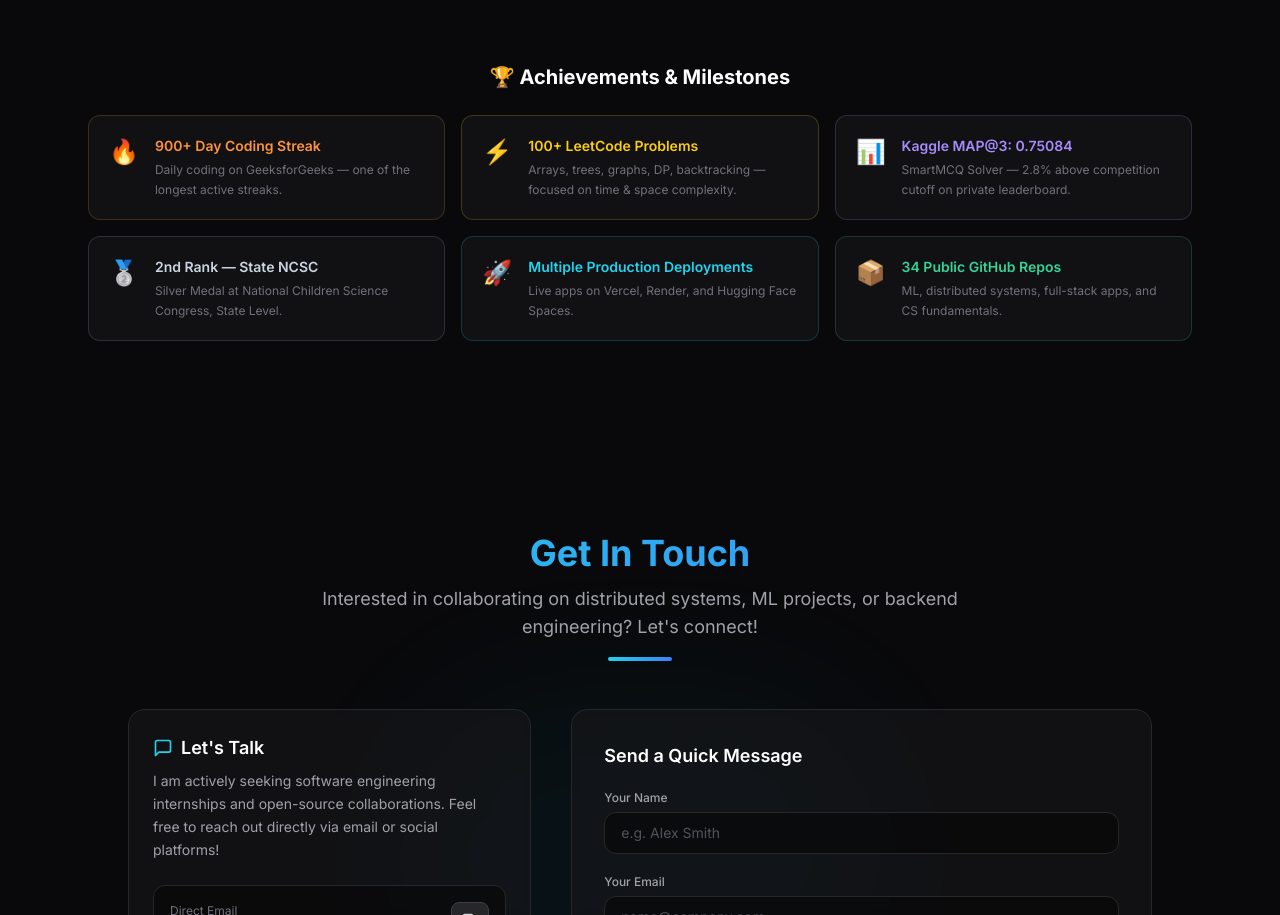
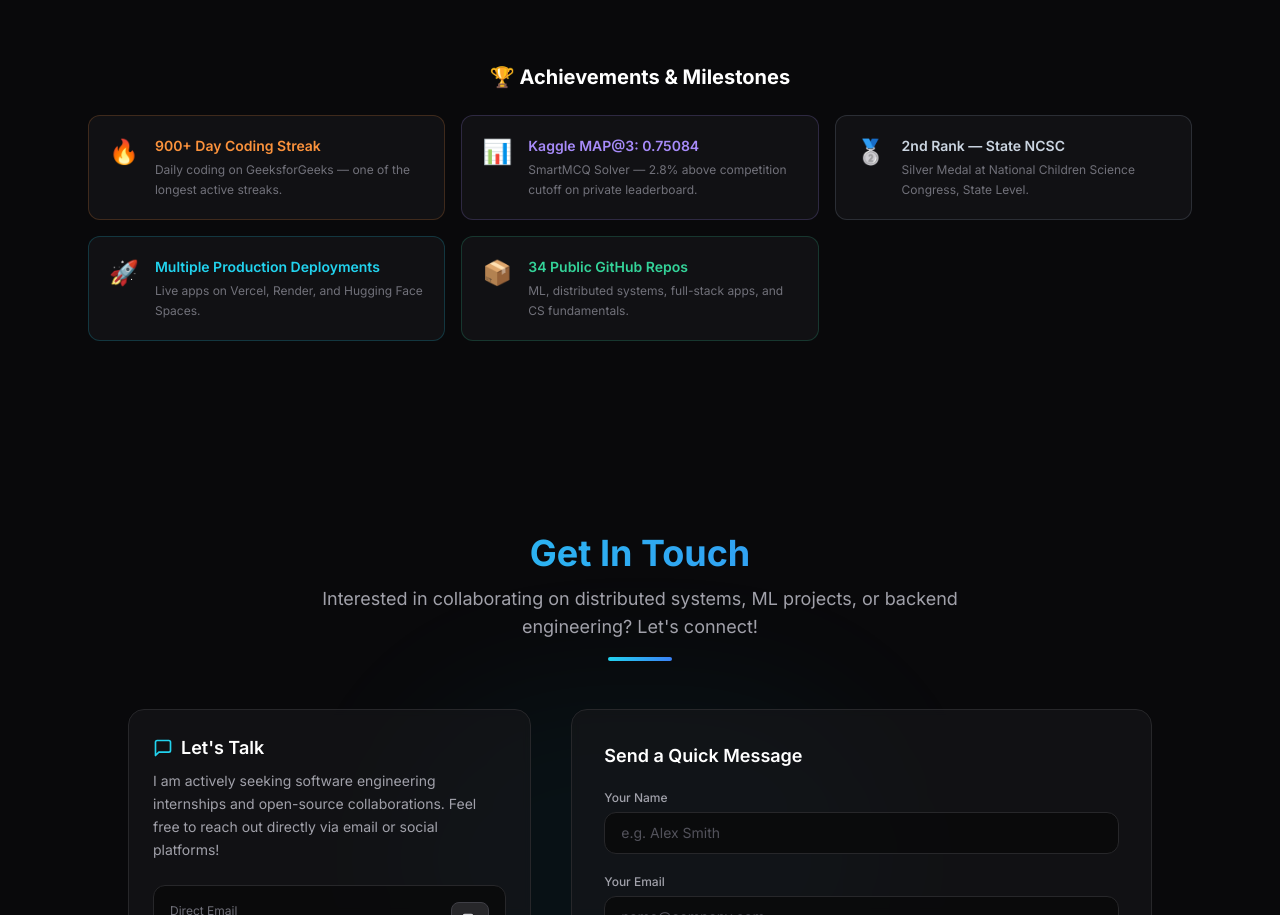
Before and after one commit to Jainparth22/porfoliosample, a Next.js app: page / in a window 1280 px wide. Shown: the part 5812-6727 px from the top of the page. Built offline with nearby package versions, Linux system fonts and the light colour scheme.

Commit message:
Remove commented-out LeetCode problems section
Removed commented-out LeetCode problems section and its associated properties.

```diff
--- a/src/components/sections/Certifications.tsx
+++ b/src/components/sections/Certifications.tsx
@@ -41,13 +41,13 @@ export default function Certifications() {
                 color: 'text-orange-400',
                 border: 'border-orange-400/20',
               },
-              {
-                icon: '⚡',
-                title: '100+ LeetCode Problems',
-                desc: 'Arrays, trees, graphs, DP, backtracking — focused on time & space complexity.',
-                color: 'text-yellow-400',
-                border: 'border-yellow-400/20',
-              },
+              // {
+              //   icon: '⚡',
+              //   title: '100+ LeetCode Problems',
+              //   desc: 'Arrays, trees, graphs, DP, backtracking — focused on time & space complexity.',
+              //   color: 'text-yellow-400',
+              //   border: 'border-yellow-400/20',
+              // },
               {
                 icon: '📊',
                 title: 'Kaggle MAP@3: 0.75084',
```
